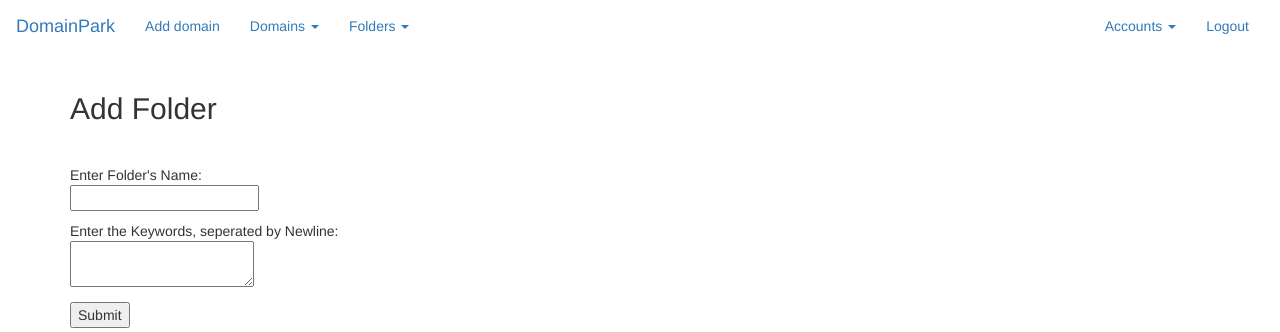
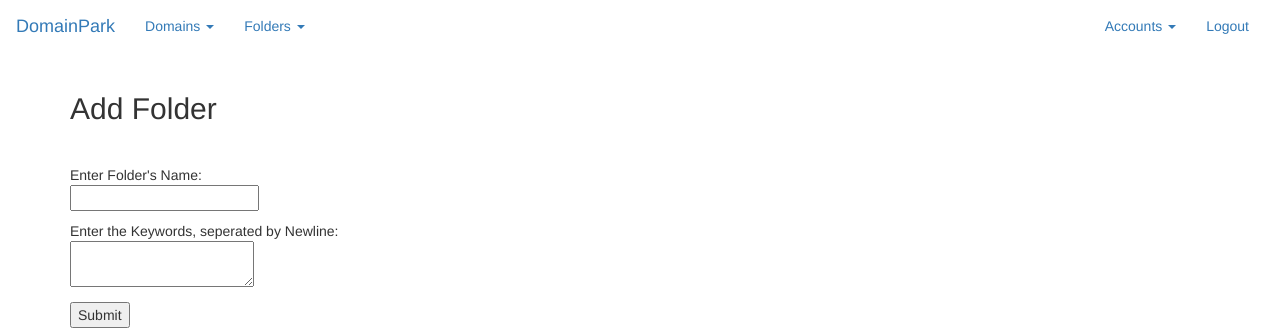
Before and after one commit to skulltech/domain-park, a Flask app: page /add-folder in a window 1280 px wide. Shown: the top 332 px of the page. Run offline with Flask 2, Linux system fonts and the light colour scheme; the visitor is signed in with stand-in values (Sample User, id 1); some libraries are stand-ins or nearby versions.

Commit message:
Edit base.html

```diff
--- a/app/templates/base.html
+++ b/app/templates/base.html
@@ -24,7 +24,6 @@
 
         <div class="collapse navbar-collapse" id="navbar">
           <ul class="nav navbar-nav">
-            <li><a href="/add-domain">Add domain</a></li>
             <li class="dropdown">
               <a href="#" class="dropdown-toggle" data-toggle="dropdown">Domains <b class="caret"></b></a>
               <ul class="dropdown-menu">
```
